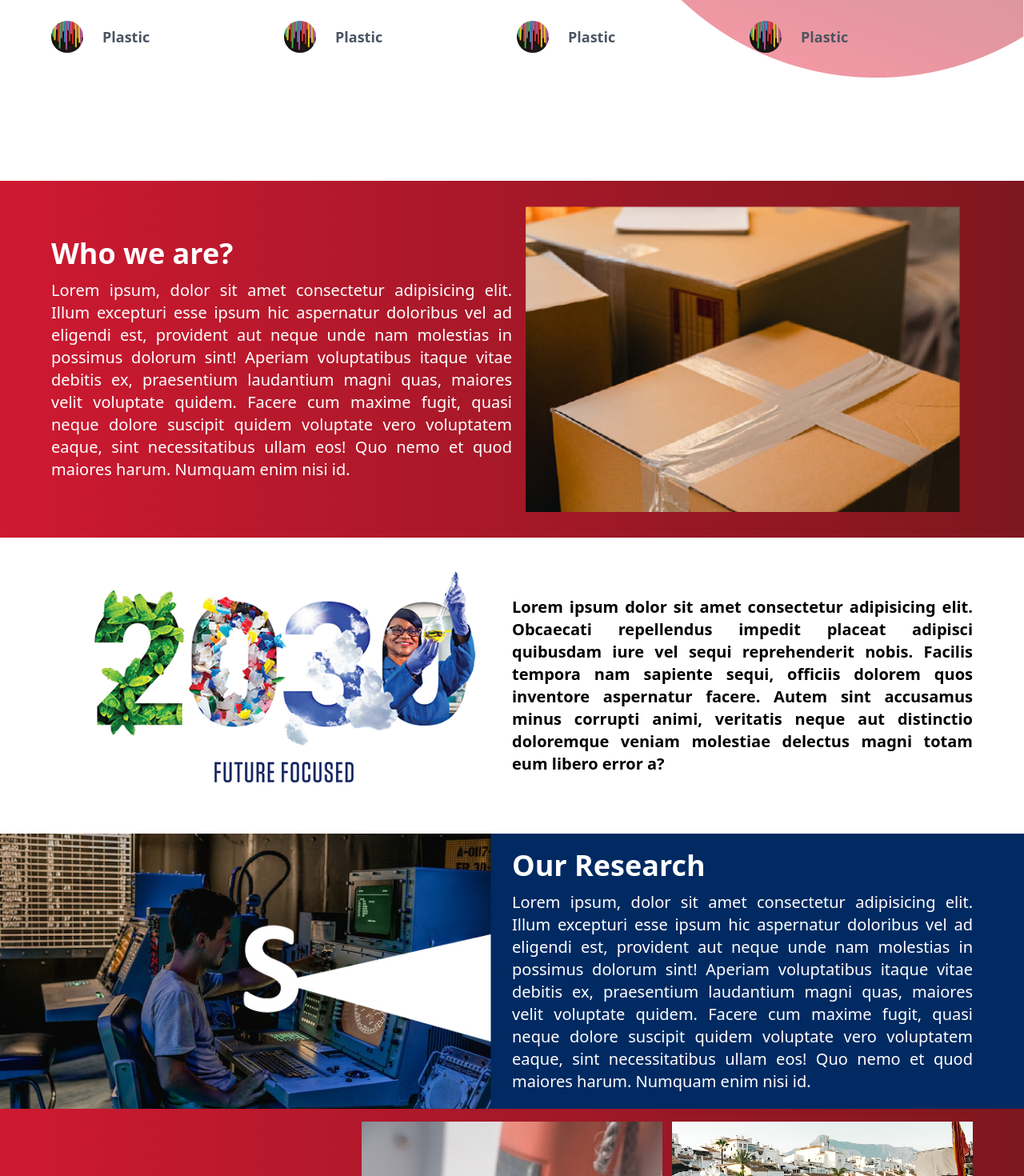
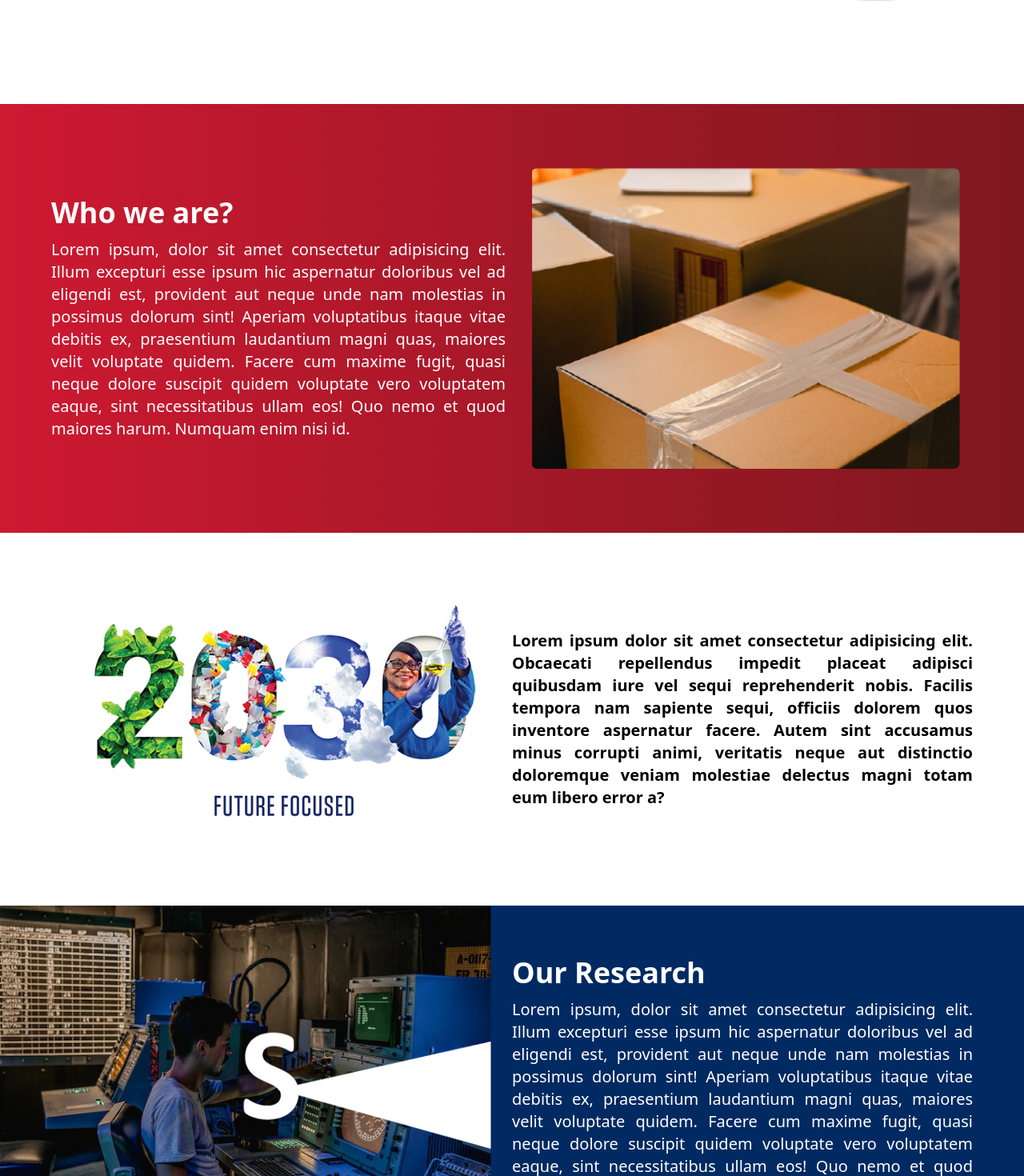
Before and after one commit to blooming-volcanoes/Bhuiyan-Trading-Client, a React (Create React App) app: page / in a window 1280 px wide. Shown: the part 1280-2750 px from the top of the page at 80% size. Built offline with nearby package versions, Linux system fonts and the light colour scheme.

Commit message:
some fixing in home

```diff
--- a/package.json
+++ b/package.json
@@ -11,6 +11,7 @@
         "@types/react": "^18.0.0",
         "@types/react-dom": "^18.0.0",
         "@types/react-redux": "^7.1.24",
+        "animate.css": "^4.1.1",
         "bootstrap": "^5.2.0",
         "react": "^18.2.0",
         "react-currency-formatter": "^1.1.0",
--- a/src/Components/common/Footer/Footer.js
+++ b/src/Components/common/Footer/Footer.js
@@ -31,7 +31,7 @@ function Footer() {
           .map((_, i) => (
             <ul
               key={i}
-              className="mb-4 space-y-3 text-center lg:mb-0 lg:text-start"
+              className="mb-4 mt-6 space-y-3 text-center lg:mb-0 lg:text-start"
             >
               <li className="font-medium">Who we are</li>
               {Array(7)
--- a/src/Components/common/Header/Header.js
+++ b/src/Components/common/Header/Header.js
@@ -1,3 +1,4 @@
+import "animate.css";
 import React, { useState } from "react";
 import { Link } from "react-router-dom";
 import logo from "../../../assets/Images/logo.png";
@@ -19,7 +20,7 @@ const Header = ({ color }) => {
           color ? `rgba(${color.R}, ${color.G}, ${color.B}, 0.8)` : "#243e4aa6"
         }`,
       }}
-      className="sticky top-0 z-10 shadow-md"
+      className="animate__fadeInDown animate__animated fixed top-0 z-10 w-full shadow-md"
     >
       <nav className="main-container items-center justify-between md:flex">
         <div className="rounded-b-lg bg-white px-2 pt-5 pb-3">
--- a/src/pages/Homepage/Future/Future.js
+++ b/src/pages/Homepage/Future/Future.js
@@ -3,7 +3,7 @@ import future from "../../../assets/Images/future.png";
 
 export default function Future() {
   return (
-    <section className="py-4">
+    <section className="py-16">
       <div className="main-container">
         <div className="grid-cols-2 items-center md:grid">
           <div className="">
--- a/src/pages/Homepage/OurProducts/OurProducts.js
+++ b/src/pages/Homepage/OurProducts/OurProducts.js
@@ -28,7 +28,7 @@ function OurProducts() {
 
         {/* categories */}
 
-        <div className="my-20 grid grid-cols-1 gap-y-20  md:grid-cols-2 lg:grid-cols-4 lg:gap-3">
+        <div className="my-20 grid grid-cols-2 gap-y-20  md:grid-cols-2 lg:grid-cols-4 lg:gap-3">
           {Array(4)
             .fill("")
             .map((_, i) => (
--- a/src/pages/Homepage/PopularProducts/PopularProducts.js
+++ b/src/pages/Homepage/PopularProducts/PopularProducts.js
@@ -9,7 +9,7 @@ const data = [
 
 function PopularProducts() {
   return (
-    <section className="py-6">
+    <section className="py-16">
       <div className="main-container">
         {/* title */}
         <h1 className="mx-auto mb-10 w-[290px] border-b-2  border-red-400 pb-2 text-4xl font-medium lg:mx-0">
@@ -17,13 +17,13 @@ function PopularProducts() {
         </h1>
 
         {/* All products */}
-        <div className="grid grid-cols-1 gap-4 md:grid-cols-2 lg:grid-cols-3">
+        <div className="grid grid-cols-1 gap-6 md:grid-cols-2 lg:grid-cols-3">
           {Array(6)
             .fill("")
             .map((_, i) => (
-              <div className="relative " key={i}>
+              <div className="relative" key={i}>
                 <img
-                  className="h-[100px] w-full overflow-hidden rounded object-cover lg:w-[400px]"
+                  className="h-[100px] w-full overflow-hidden rounded-lg rounded object-cover lg:w-[400px]"
                   src={data[0].img}
                   alt=""
                 />
--- a/src/pages/Homepage/Search/Search.js
+++ b/src/pages/Homepage/Search/Search.js
@@ -2,9 +2,9 @@ import React from "react";
 
 function Search() {
   return (
-    <section className="whowe-bg py-4">
+    <section className="whowe-bg py-16">
       <div className="main-container">
-        <div className="grid grid-cols-1 items-center gap-3 md:grid-cols-3">
+        <div className="grid grid-cols-1 items-center gap-6 md:grid-cols-3">
           <div className="">
             <h3 className="mb-3 text-2xl font-bold text-white">
               What we are looking for?
@@ -19,8 +19,8 @@ function Search() {
               Ex- Ship, Fish, Plastic
             </p>
           </div>
-          <div className="h-[273px] bg-rope-as-bg"></div>
-          <div className="boat-as-bg flex flex-col items-center justify-end">
+          <div className="h-[273px] rounded-lg bg-rope-as-bg"></div>
+          <div className="boat-as-bg flex flex-col items-center justify-end rounded-lg">
             <h3 className="mb-3 text-2xl font-bold text-white">
               What we are looking for?
             </h3>
--- a/src/pages/Homepage/ShipEquipment/ShipEquipment.js
+++ b/src/pages/Homepage/ShipEquipment/ShipEquipment.js
@@ -2,7 +2,7 @@ import React from "react";
 
 export default function ShipEquipment() {
   return (
-    <section className="bg-[#012962] bg-cover bg-center bg-no-repeat py-5 md:bg-shipment-bg">
+    <section className="bg-[#012962] bg-cover bg-center bg-no-repeat py-16 md:bg-shipment-bg">
       <div className="main-container">
         <div className="grid-cols-2 items-center md:grid">
           <div>
--- a/src/pages/Homepage/WhoWe/WhoWe.js
+++ b/src/pages/Homepage/WhoWe/WhoWe.js
@@ -3,10 +3,10 @@ import whowe from "../../../assets/Images/whowe.png";
 
 export default function WhoWe() {
   return (
-    <section className="whowe-bg py-4">
+    <section className="whowe-bg py-16">
       <div className="main-container">
-        <div className="grid-cols-2 items-center md:grid">
-          <div className="">
+        <div className="grid-cols-2 items-center gap-4 md:grid">
+          <div className="mb-4 md:mb-0">
             <h3 className="mb-3 text-4xl font-bold text-white">Who we are?</h3>
             <p className="text-justify text-xl text-white">
               Lorem ipsum, dolor sit amet consectetur adipisicing elit. Illum
@@ -19,8 +19,8 @@ export default function WhoWe() {
               maiores harum. Numquam enim nisi id.
             </p>
           </div>
-          <div className="">
-            <img className="w-full p-4" src={whowe} alt="" />
+          <div className="p-4">
+            <img className="w-full rounded-lg" src={whowe} alt="" />
           </div>
         </div>
       </div>
```
Also changed, not shown: src/assets/Images/bg-top.png, 1 other file (tests, documents, lock files or other folders).
